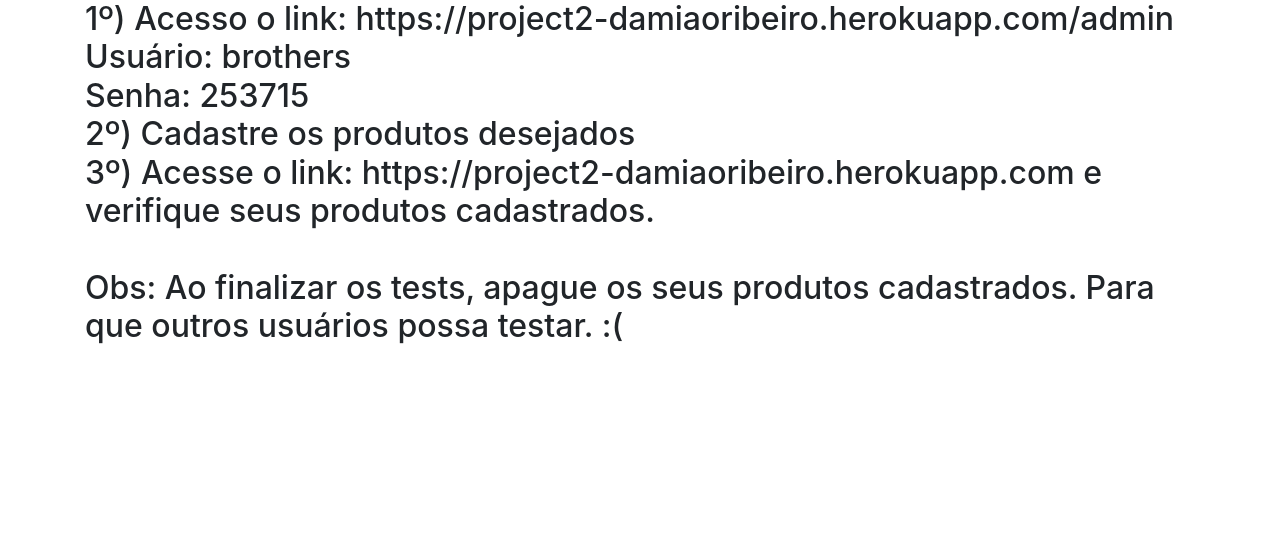
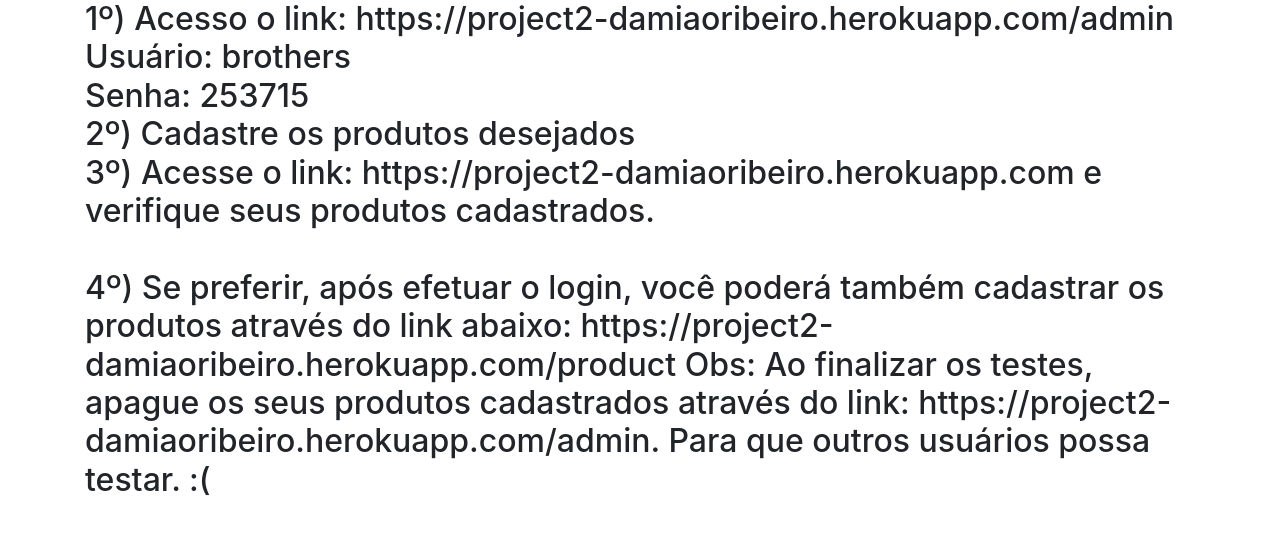
Before and after one commit to supredes/django-project2, a Django app: page / in a window 1280 px wide. Shown: the top 535 px of the page. Run offline with Django 4.2, Linux system fonts and the light colour scheme; data that the repository does not hold is empty; some libraries are stand-ins or nearby versions.

Commit message:
INFORMAÇÕES P/ USUÁRIOS

```diff
--- a/core/templates/index.html
+++ b/core/templates/index.html
@@ -53,7 +53,9 @@
 
                     2º) Cadastre os produtos desejados<br>
                     3º) Acesse o link: https://project2-damiaoribeiro.herokuapp.com e verifique seus produtos cadastrados.<br><br>
-                        Obs: Ao finalizar os tests, apague os seus produtos cadastrados. Para que outros usuários possa testar. :(</h2>
+                    4º) Se preferir, após efetuar o login, você poderá também cadastrar os produtos através do link abaixo:
+                        https://project2-damiaoribeiro.herokuapp.com/product
+                    Obs: Ao finalizar os testes, apague os seus produtos cadastrados através do link: https://project2-damiaoribeiro.herokuapp.com/admin. Para que outros usuários possa testar. :(</h2>
         {% endif %}
     </div>
 {% bootstrap_javascript jquery='full' %}
--- a/core/views.py
+++ b/core/views.py
@@ -49,4 +49,4 @@ def product(request):
         }
         return render(request, 'product.html', context)
     else:
-        return redirect('index')
+        return redirect('index.html')
```
